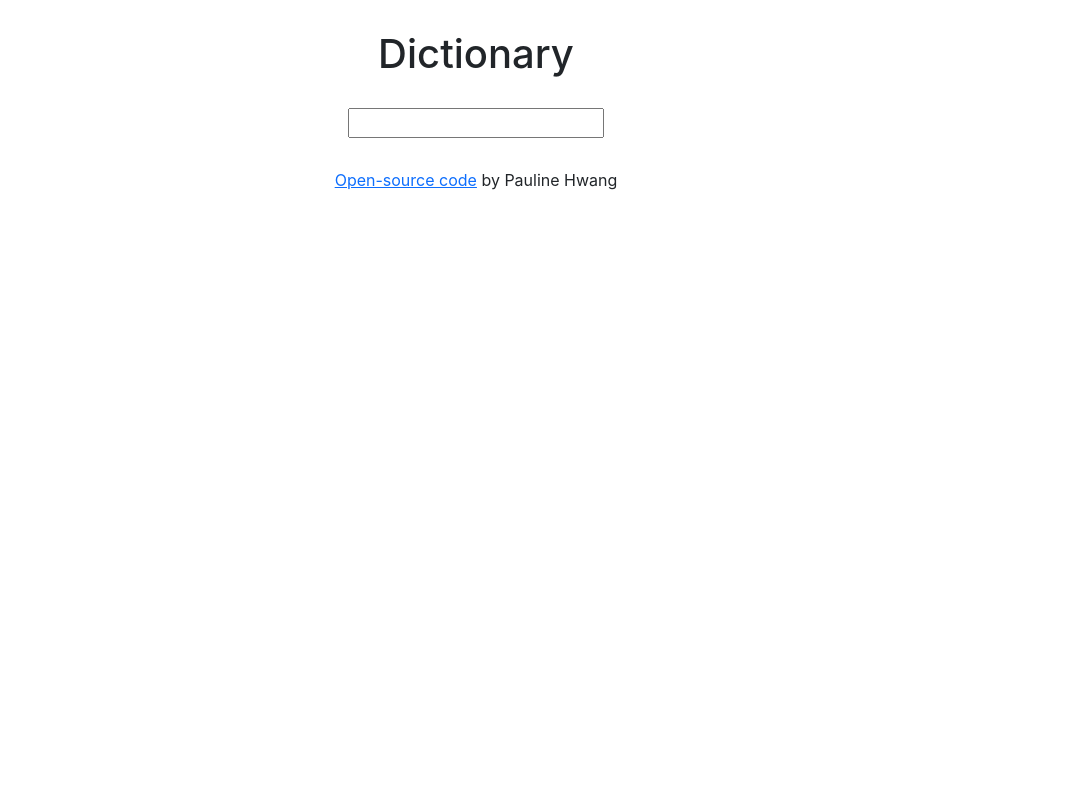
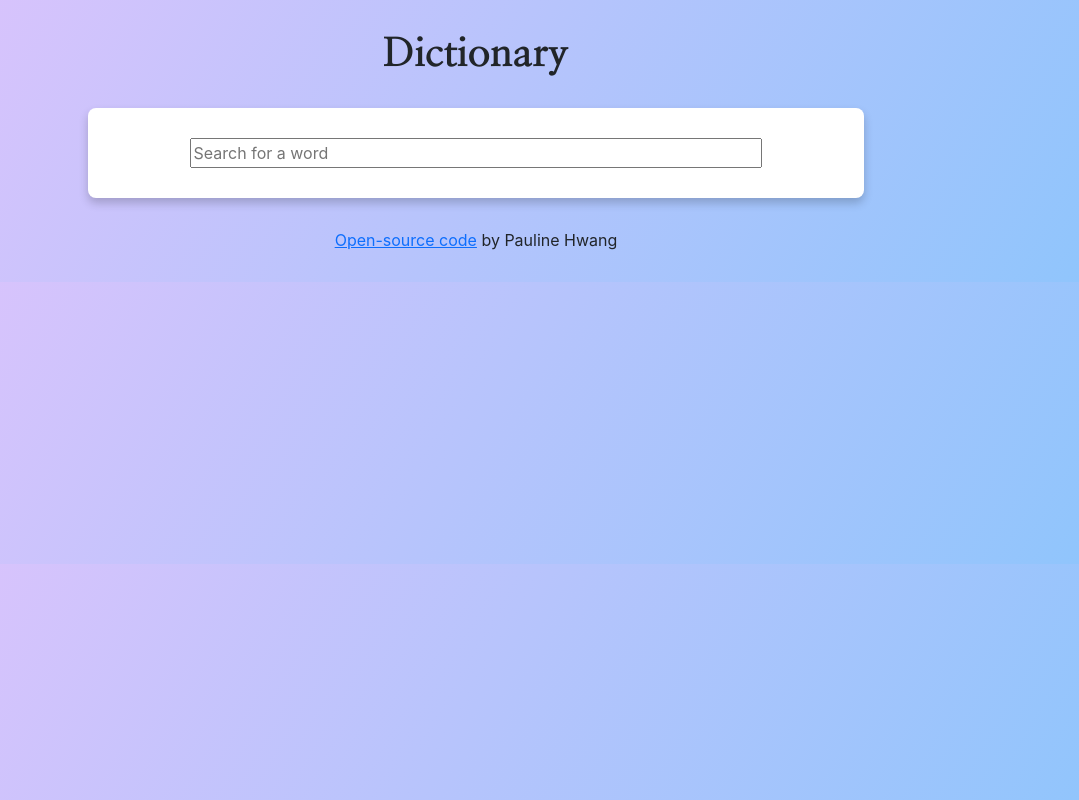
Before and after one commit to mburucuya24/dictionary-project, a React (Create React App) app: page / in a window 1280 px wide. Shown: the whole page, without its empty margins (164-1243 px from the left). Built offline with nearby package versions, Linux system fonts and the light colour scheme.

Commit message:
Styled the application

```diff
--- a/public/index.html
+++ b/public/index.html
@@ -8,6 +8,10 @@
     <meta
       name="description"
       content="Web site created using create-react-app"
+    />
+    <link
+      href="https://fonts.googleapis.com/css2?family=Nanum+Myeongjo:wght@400;700;800&display=swap"
+      rel="stylesheet"
     />
     <link
       href="https://cdn.jsdelivr.net/npm/bootstrap@5.1.3/dist/css/bootstrap.min.css"
--- a/src/App.css
+++ b/src/App.css
@@ -1,7 +1,20 @@
-.App-header {
+body {
+  background: linear-gradient(120deg, #e0c3fc 0%, #8ec5fc 100%);
+}
+
+.App header {
   margin: 30px 0;
+}
+
+.App h1 {
+  font-family: "Nanum Myeongjo", serif;
+  font-weight: 800;
 }
 
 .App footer {
   margin: 30px 0;
 }
+
+.container {
+  max-width: 800px;
+}
--- a/src/Dictionary.css
+++ b/src/Dictionary.css
@@ -1,4 +1,13 @@
+.Dictionary section {
+  background: white;
+  padding: 30px;
+  border-radius: 8px;
+  box-shadow: 0 5px 10px rgb(0, 0, 0, 0.2);
+  margin: 20px 0;
+}
+
 .Dictionary input {
   display: block;
   margin: 0 auto;
+  width: 80%;
 }
--- a/src/Dictionary.js
+++ b/src/Dictionary.js
@@ -25,9 +25,15 @@
 
   return (
     <div className="Dictionary">
-      <form onSubmit={search}>
-        <input type="search" onChange={handleKeywordChange} />
-      </form>
+      <section>
+        <form onSubmit={search}>
+          <input
+            type="search"
+            placeholder="Search for a word"
+            onChange={handleKeywordChange}
+          />
+        </form>
+      </section>
       <Results results={results} />
     </div>
   );
--- a/src/Example.js
+++ /dev/null
@@ -1,14 +0,0 @@
-import React from "react";
-
-export default function Example(props) {
-  if (props.example) {
-    return (
-      <div className="Example">
-        <strong>Example: </strong>
-        <em>{props.example}</em>
-      </div>
-    );
-  } else {
-    return null;
-  }
-}
--- /dev/null
+++ b/src/Meaning.css
@@ -0,0 +1,9 @@
+.Meaning h3 {
+  font-family: "Nanum Myeongjo", serif;
+  font-weight: bold;
+}
+
+.Meaning .example {
+  font-style: italic;
+  opacity: 0.8;
+}
--- a/src/Meaning.js
+++ b/src/Meaning.js
@@ -1,6 +1,6 @@
 import React from "react";
-import Example from "./Example";
 import Synonyms from "./Synonyms";
+import "./Meaning.css";
 
 export default function Meaning(props) {
   return (
@@ -9,13 +9,9 @@
       {props.meaning.definitions.map(function (definition, index) {
         return (
           <div key={index}>
-            <p>
-              <strong>Definition: </strong>
-              {definition.definition}
-              <br />
-              <Example example={definition.example} />
-              <Synonyms synonyms={definition.synonyms} />
-            </p>
+            <div className="definition">{definition.definition}</div>
+            <div className="example">{definition.example}</div>
+            <Synonyms synonyms={definition.synonyms} />
           </div>
         );
       })}
--- a/src/Phonetic.js
+++ b/src/Phonetic.js
@@ -6,7 +6,7 @@
     <div className="Phonetic">
       <a href={props.phonetic.audio} target="_blank" rel="noreferrer">
         🔈
-      </a>
+      </a>{" "}
       {props.phonetic.text}
     </div>
   );
--- /dev/null
+++ b/src/Results.css
@@ -0,0 +1,4 @@
+.Results h2 {
+  font-family: "Nanum Myeongjo", serif;
+  font-weight: 700;
+}
--- a/src/Results.js
+++ b/src/Results.js
@@ -1,11 +1,13 @@
 import React from "react";
 import Phonetic from "./Phonetic";
 import Meaning from "./Meaning";
+import "./Results.css";
 
 export default function Results(props) {
   if (props.results) {
     return (
       <div className="Results">
+        <section>
           <h2>{props.results.word}</h2>
           {props.results.phonetics.map(function (phonetic, index) {
             return (
@@ -14,10 +16,13 @@
               </div>
             );
           })}
+        </section>
         {props.results.meanings.map(function (meaning, index) {
           return (
             <div key={index}>
+              <section>
                 <Meaning meaning={meaning} />
+              </section>
             </div>
           );
         })}
--- /dev/null
+++ b/src/Synonyms.css
@@ -0,0 +1,11 @@
+.Synonyms {
+  margin: 15px 0 0;
+  padding: 0;
+}
+
+.Synonyms li {
+  list-style: none;
+  display: inline;
+  padding-right: 10px;
+  line-height: 1;
+}
--- a/src/Synonyms.js
+++ b/src/Synonyms.js
@@ -1,15 +1,14 @@
 import React from "react";
+import "./Synonyms.css";
 
 export default function Synonyms(props) {
   if (props.synonyms) {
     return (
-      <div className="Synonyms">
-        <ul className="synonymsList">
-          {props.synonyms.map(function (synonym, index) {
-            return <li key={index}>{synonym}</li>;
-          })}
-        </ul>
-      </div>
+      <ul className="Synonyms">
+        {props.synonyms.map(function (synonym, index) {
+          return <li key={index}>{synonym}</li>;
+        })}
+      </ul>
     );
   } else {
     return null;
```
Lines whose indentation alone changed are shown as unchanged.
